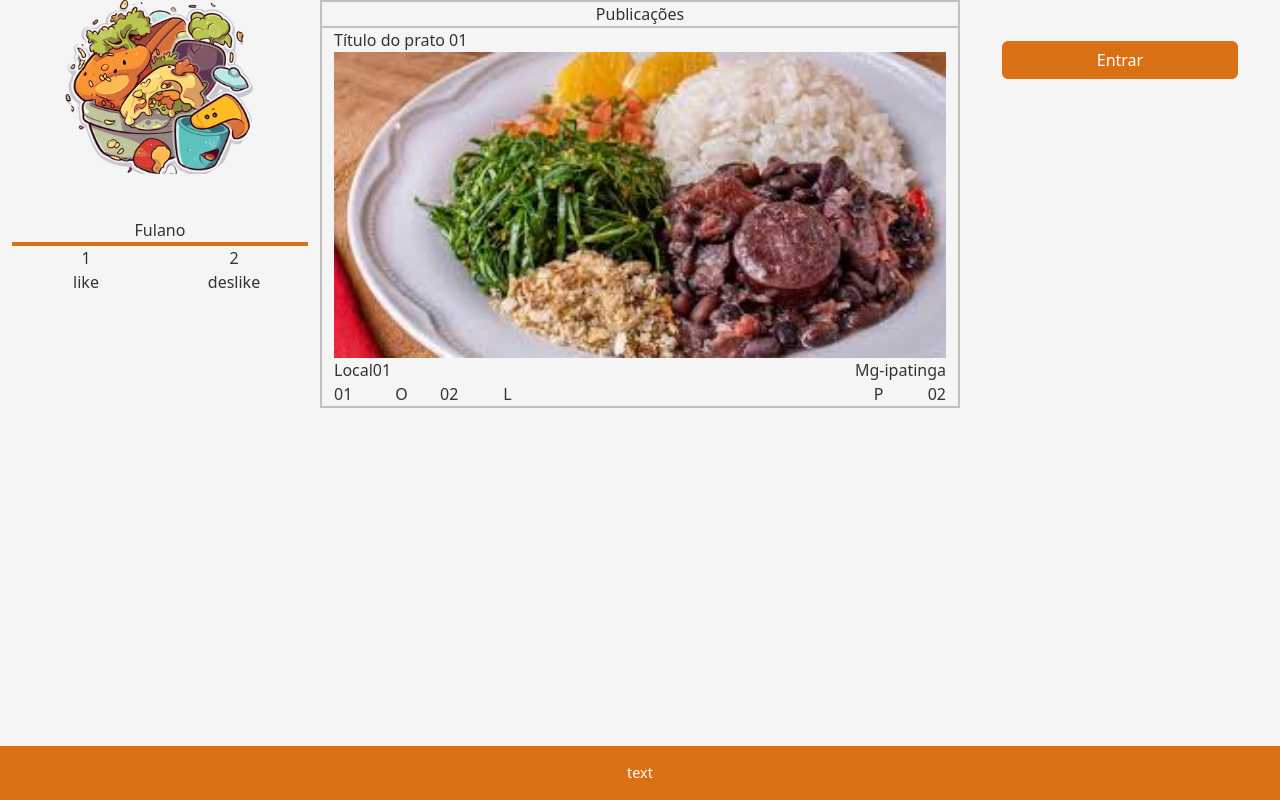
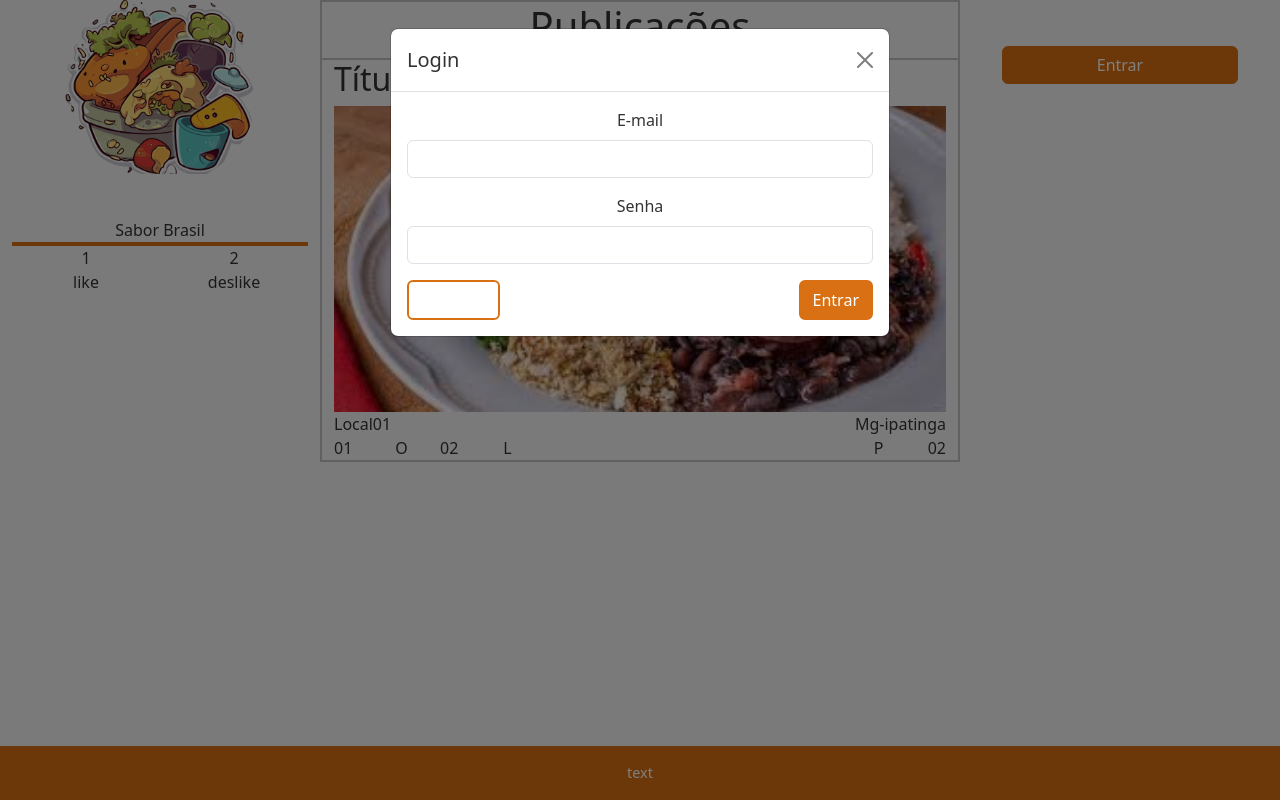
Before and after one commit to Uneding/Culinaria_Sabor_Brasil, a plain HTML site: page wwwroot/index.html in a window 1280 px wide. Both pictures are taken after a click on the button "Entrar". Drawn offline with nearby package versions, Linux system fonts and the light colour scheme.

Commit message:
Add Tela login

```diff
--- a/obj/Debug/net8.0/Culinaria_Sabor_Brasil.sourcelink.json
+++ b/obj/Debug/net8.0/Culinaria_Sabor_Brasil.sourcelink.json
@@ -1 +1 @@
-{"documents":{"D:\\atividades\\João_Paulo\\Culinaria_Sabor_Brasil\\*":"https://raw.githubusercontent.com/Uneding/Culinaria_Sabor_Brasil/752c2af5b87fe6debf6bfb266db2f6c2f4ad0e14/*"}}
+{"documents":{"D:\\atividades\\João_Paulo\\Culinaria_Sabor_Brasil\\*":"https://raw.githubusercontent.com/Uneding/Culinaria_Sabor_Brasil/d8f9743a1f8581305fc0a0969a98c2d27bd6ccc0/*"}}
--- a/wwwroot/css/styles.css
+++ b/wwwroot/css/styles.css
@@ -21,9 +21,6 @@
     width: 100%;
     height: 100%;
 }
-.borda{
-    border: 2px solid #C2BEBE;
-}
 body {
     margin: 0;
     padding: 0;
@@ -44,3 +41,8 @@ footer {
     bottom: 0;
     width: 100%;
 }
+.borda{
+    border-left: 2px solid #C2BEBE;
+    border-right: 2px solid #C2BEBE;
+    border-bottom:  2px solid #C2BEBE;
+}
--- a/wwwroot/index.html
+++ b/wwwroot/index.html
@@ -9,10 +9,9 @@
     <link rel="stylesheet" href="css\styles.css">
 </head>
 <body>
-    <header>
+    <main>
         <!-- Corpo -->
         <div class="container-fluid text-center">
-
             <div class="row">
                 <!-- Lado esquerdo da página -->
               <div class="col">
@@ -26,7 +25,7 @@
                     <!-- Nome -->
                     <div class="row">
                         <div class="col">
-                            Fulano
+                            Sabor Brasil
                         </div>
                     </div>
                     <!-- Divisão -->
@@ -49,22 +48,20 @@
                             deslike
                         </div>
                     </div>
-
-
                 </div>
               </div>
               <!-- Centro -->
               <div class="col-6">
                 <div class="row">
-                    <div class="col" style="border-top: 2px solid #C2BEBE; border-left: 2px solid #C2BEBE;border-right: 2px solid #C2BEBE;">
-                        Publicações
+                    <div class="col" style="border: 2px solid #C2BEBE;">
+                        <h1>Publicações</h1>
                     </div>
                 </div>
                 <div class="row">
                     <div class="col borda">
                         <div class="row" >
                             <div class="col" style="text-align: left;">
-                                Título do prato 01
+                                <h2>Título do prato 01</h2>
                             </div>
                         </div>
                         <div class="row">
@@ -109,11 +106,38 @@
 
               </div>
               <div class="col">
-                <button type="button" href="" class="btn btn-primary" style="background-color: #D97014; border-color: #D97014; width: 80%; position: relative; top: 10%;">Entrar</button>
+                <button type="button" href="" class="btn btn-primary" data-bs-toggle="modal"
+                data-bs-target="#loginModal" style="background-color: #D97014; border-color: #D97014; width: 80%; position: relative; top: 10%;">Entrar</button>
+                <div class="modal fade" id="loginModal" tabindex="-1" aria-hidden="true">
+                    <div class="modal-dialog">
+                        <div class="modal-content">
+                            <div class="modal-header">
+                                <h5 class="modal-title">Login</h5>
+                                <button type="button" class="btn-close" data-bs-dismiss="modal" aria-label="Close"></button>
+                            </div>
+                            <div class="modal-body">
+                                <form>
+                                    <div class="mb-3">
+                                        <label for="email" class="form-label">E-mail</label>
+                                        <input type="email" class="form-control" id="email">
+                                    </div>
+                                    <div class="mb-3">
+                                        <label for="senha" class="form-label">Senha</label>
+                                        <input type="password" class="form-control" id="senha">
+                                    </div>
+                                    <div style="overflow: hidden;">
+                                        <button type="submit" class="btn btn-dark" style="float: left; background-color: #fff; border: 2px solid #D97014; color: #0000;">Cancelar</button>
+                                        <button type="submit" class="btn btn-primary" style="float: right; background-color: #D97014; border: 2px solid #D97014;">Entrar</button>
+                                    </div>
+                                </form>
+                            </div>
+                        </div>
+                    </div>
+                </div>
               </div>
             </div>
           </div>
-    </header>
+    </main>
     <footer>
         text
 
```
Also changed, not shown: 11 other files.
